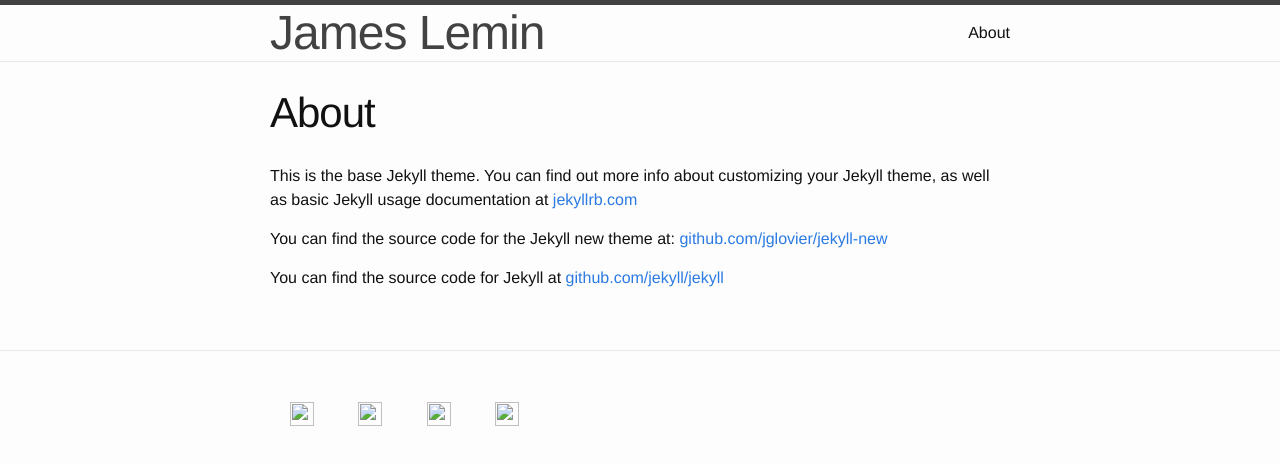
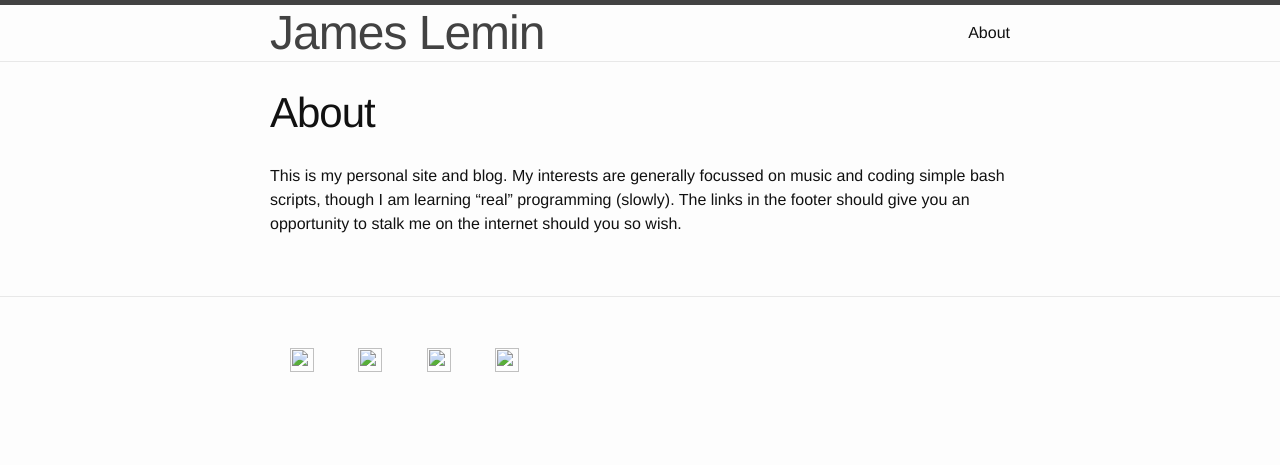
Before and after one commit to JasmineElm/JasmineElm.github.io, a Jekyll site: the page built from about.md, in a window 1280 px wide. Shown: the top 465 px of the page. Built offline with Jekyll 4.4.1, drawn with Linux system fonts in a browser that asks for light colours.

Commit message:
remove erroneous commit

```diff
--- a/about.md
+++ b/about.md
@@ -4,8 +4,6 @@ title: About
 permalink: /about/
 ---
 
-This is the base Jekyll theme. You can find out more info about customizing your Jekyll theme, as well as basic Jekyll usage documentation at [jekyllrb.com](http://jekyllrb.com/)
-
-You can find the source code for the Jekyll new theme at: [github.com/jglovier/jekyll-new](https://github.com/jglovier/jekyll-new)
-
-You can find the source code for Jekyll at [github.com/jekyll/jekyll](https://github.com/jekyll/jekyll)
+This is my personal site and blog.
+My interests are generally focussed on music and coding simple bash scripts, though I am learning "real" programming (slowly).
+The links in the footer should give you an opportunity to stalk me on the internet should you so wish.
```
